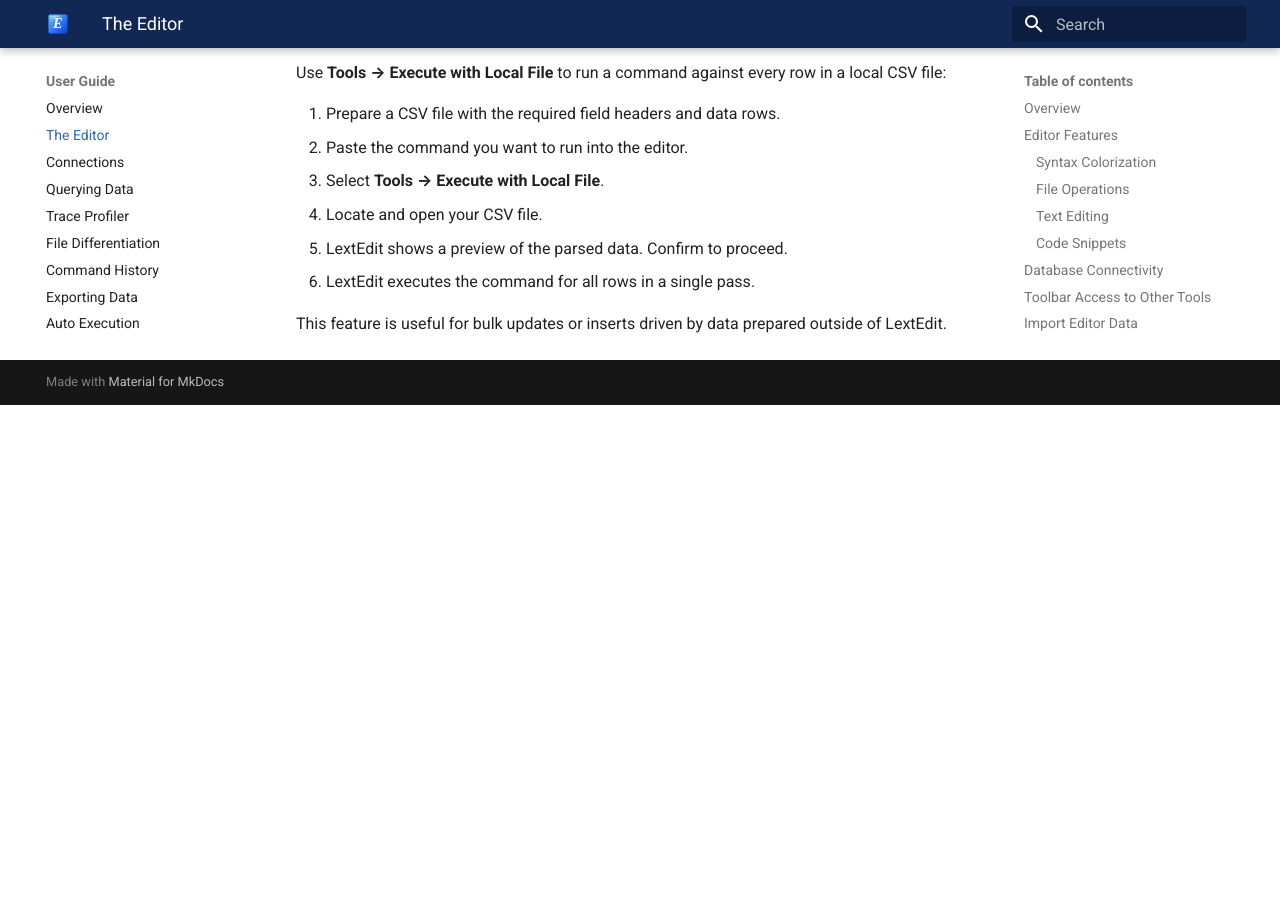
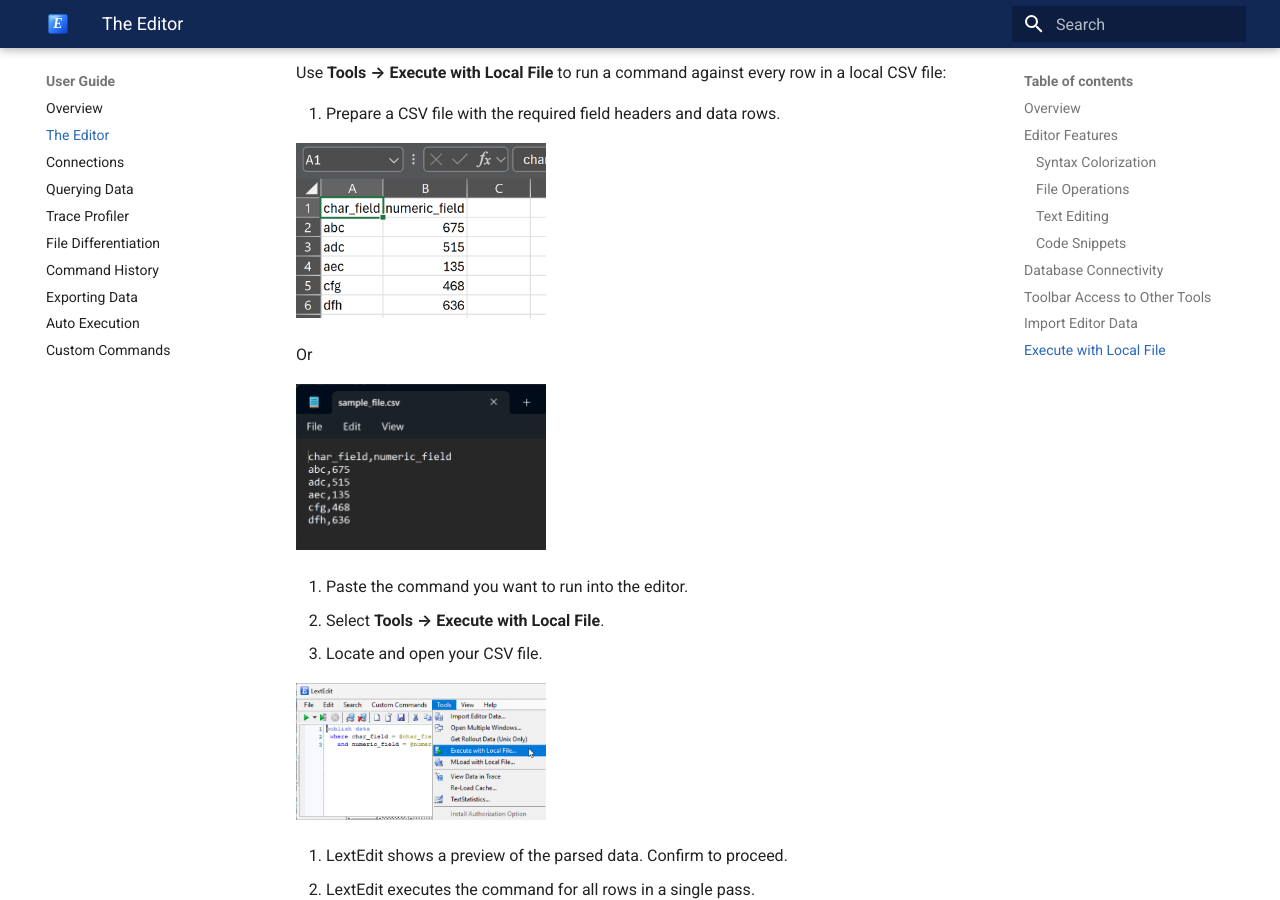
Before and after one commit to christopher-robertson/lextedit_documentation, an MkDocs documentation site: the page built from docs/user-guide/the-editor.md, in a window 1280 px wide and 900 px high, scrolled down 2528 px. Built offline with MkDocs 1.6.1 and Material for MkDocs 9.7.7, drawn with Linux system fonts in a browser that asks for light colours; before the commit the page ends 2933 px from its top, so only the background shows below that.

Commit message:
Adding images throughout the documentation. Added link from getting-started to the-editor.

```diff
--- a/docs/user-guide/the-editor.md
+++ b/docs/user-guide/the-editor.md
@@ -76,10 +76,22 @@
 Use **Tools &rarr; Execute with Local File** to run a command against every row in a local CSV file:
 
 1. Prepare a CSV file with the required field headers and data rows.
+
+![Screenshot showing Excel CSV file with sample data](img/execute_with_local_1.png){ width="250" }
+
+Or
+
+![Screenshot showing plain text CSV file with sample data](img/execute_with_local_2.png){ width="250" }
+
 2. Paste the command you want to run into the editor.
 3. Select **Tools &rarr; Execute with Local File**.
 4. Locate and open your CSV file.
+
+![Screenshot showing Excel CSV file with sample data](img/execute_with_local_3.png){ width="250" }
+
 5. LextEdit shows a preview of the parsed data. Confirm to proceed.
 6. LextEdit executes the command for all rows in a single pass.
 
+![Screenshot showing Excel CSV file with sample data](img/execute_with_local_4.png){ width="250" }
+
 This feature is useful for bulk updates or inserts driven by data prepared outside of LextEdit.
```
Also changed, not shown: docs/getting-started/first-connection.md (+4 -0 lines), docs/getting-started/first-query.md (+1 -1 lines), docs/getting-started/img/connect.png (added), docs/getting-started/img/disconnect.png (added), docs/img/explain_query.png (deleted), docs/img/menu_customcommads.png (deleted), docs/img/menu_edit.png (deleted), docs/img/menu_file.png (deleted), docs/img/menu_help.png (deleted), docs/img/menu_search.png (deleted), docs/img/menu_tools.png (deleted), docs/img/menu_view.png (deleted), docs/img/trace_profiler_save_locally.png (deleted), docs/user-guide/img/execute_with_local_1.png (added), 3 more files.
